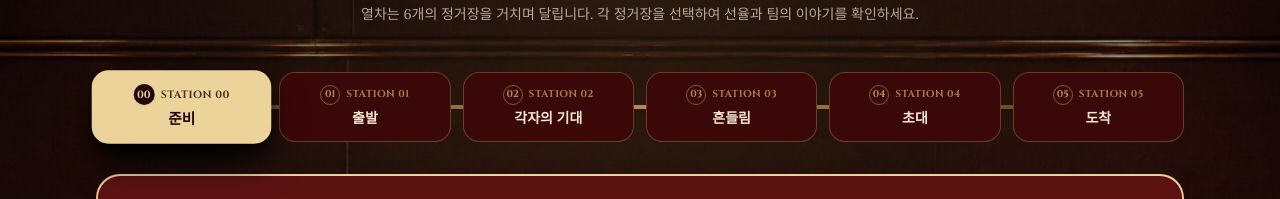
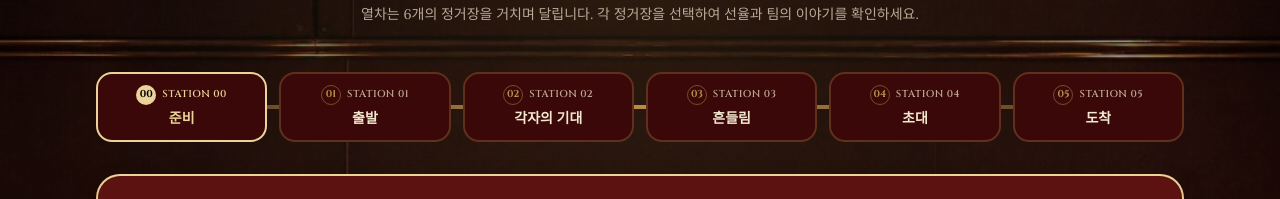
Before and after one commit to hwanhui63/hi, a React (Vite) app: page /concert in a window 1280 px wide. Shown: the part 1640-1839 px from the top of the page. Built offline with nearby package versions, Linux system fonts and the light colour scheme; no server answers; a web font is replaced by a local one.

Commit message:
fix: change station active style to gold border only with no drop shadow

```diff
--- a/src/pages/Concert.jsx
+++ b/src/pages/Concert.jsx
@@ -158,26 +158,26 @@ export default function Concert() {
                   <button
                     key={station.id}
                     onClick={() => setSelectedStationId(station.id)}
-                    className={`group relative text-center py-2.5 px-2 sm:px-3 rounded-2xl border transition-all duration-300 flex flex-col items-center justify-center gap-1 min-h-[66px] sm:min-h-[70px] ${
+                    className={`group relative text-center py-2.5 px-2 sm:px-3 rounded-2xl border-2 transition-colors duration-200 flex flex-col items-center justify-center gap-1 min-h-[66px] sm:min-h-[70px] bg-[#3a0808] ${
                       isSelected
-                        ? 'bg-train-champagne text-[#200404] border-2 border-train-champagne shadow-brass-lg scale-105 z-20 font-bold'
-                        : 'bg-[#3a0808] text-train-ivory border border-train-gold/40 hover:border-train-gold hover:bg-[#4a0a0a] z-10'
+                        ? 'border-train-champagne text-train-champagne'
+                        : 'border-train-gold/30 text-train-ivory hover:border-train-gold/60'
                     }`}
                   >
                     {/* Station Number Indicator & Label */}
                     <div className="flex items-center gap-1.5">
                       <span
-                        className={`w-5 h-5 rounded-full flex items-center justify-center font-serif text-[10px] font-bold transition-all ${
+                        className={`w-5 h-5 rounded-full flex items-center justify-center font-serif text-[10px] font-bold transition-colors ${
                           isSelected
-                            ? 'bg-[#200404] text-train-champagne shadow-sm'
-                            : 'border border-train-gold/60 text-train-gold group-hover:border-train-gold'
+                            ? 'bg-train-champagne text-black'
+                            : 'border border-train-gold/50 text-train-gold group-hover:border-train-gold'
                         }`}
                       >
                         {station.number}
                       </span>
                       <span
-                        className={`font-serif text-[10px] uppercase tracking-wider font-bold ${
-                          isSelected ? 'text-[#200404]/80' : 'text-train-gold/90'
+                        className={`font-serif text-[10px] uppercase tracking-wider font-semibold ${
+                          isSelected ? 'text-train-champagne' : 'text-train-ivory/70'
                         }`}
                       >
                         STATION {station.number}
@@ -186,8 +186,8 @@ export default function Concert() {
 
                     {/* Station Name */}
                     <span
-                      className={`block text-xs sm:text-sm font-serif font-black truncate max-w-[130px] ${
-                        isSelected ? 'text-[#200404]' : 'text-train-ivory'
+                      className={`block text-xs sm:text-sm font-serif font-bold truncate max-w-[130px] ${
+                        isSelected ? 'text-train-champagne' : 'text-train-ivory'
                       }`}
                     >
                       {station.stationName}
```
